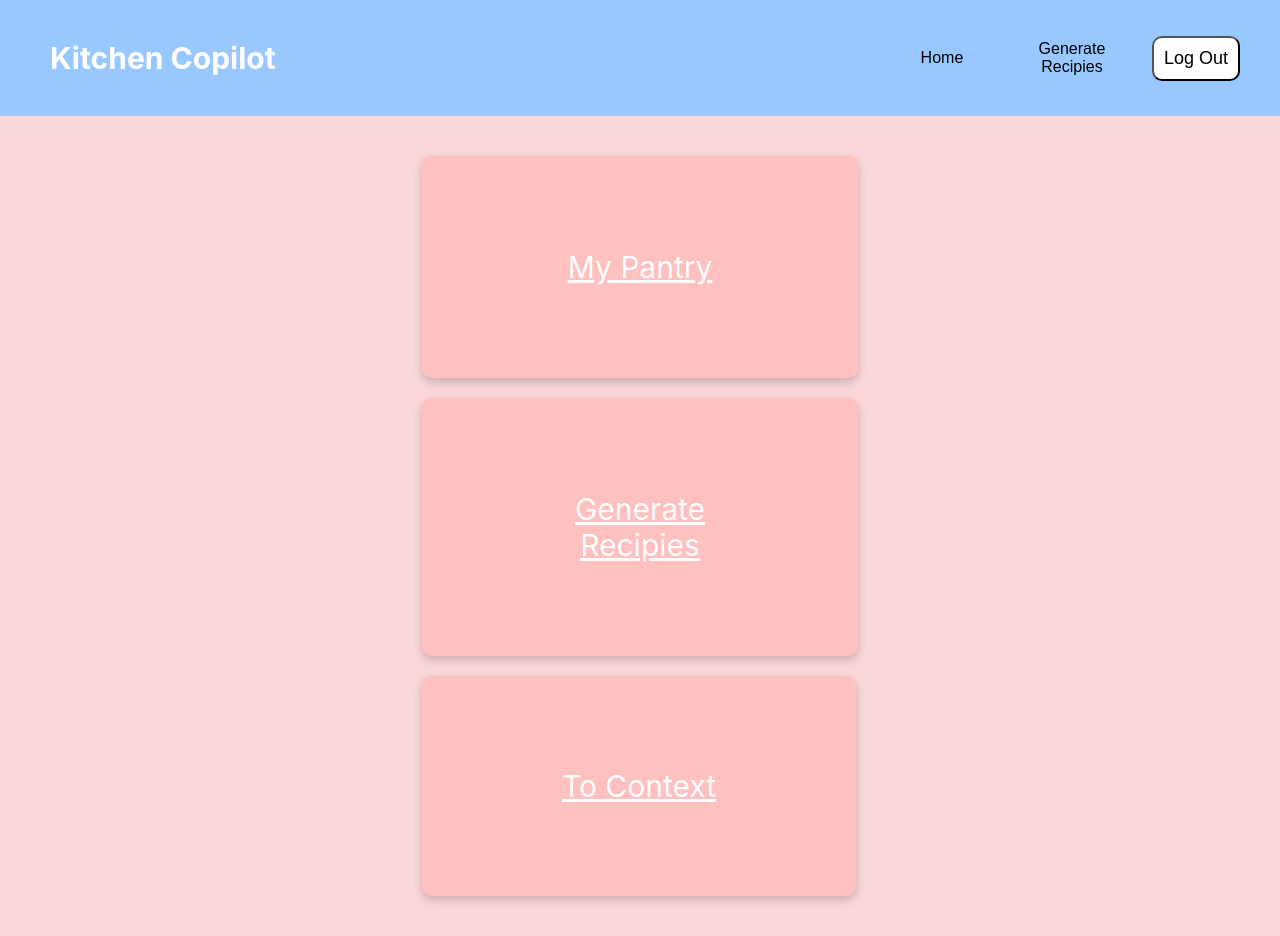
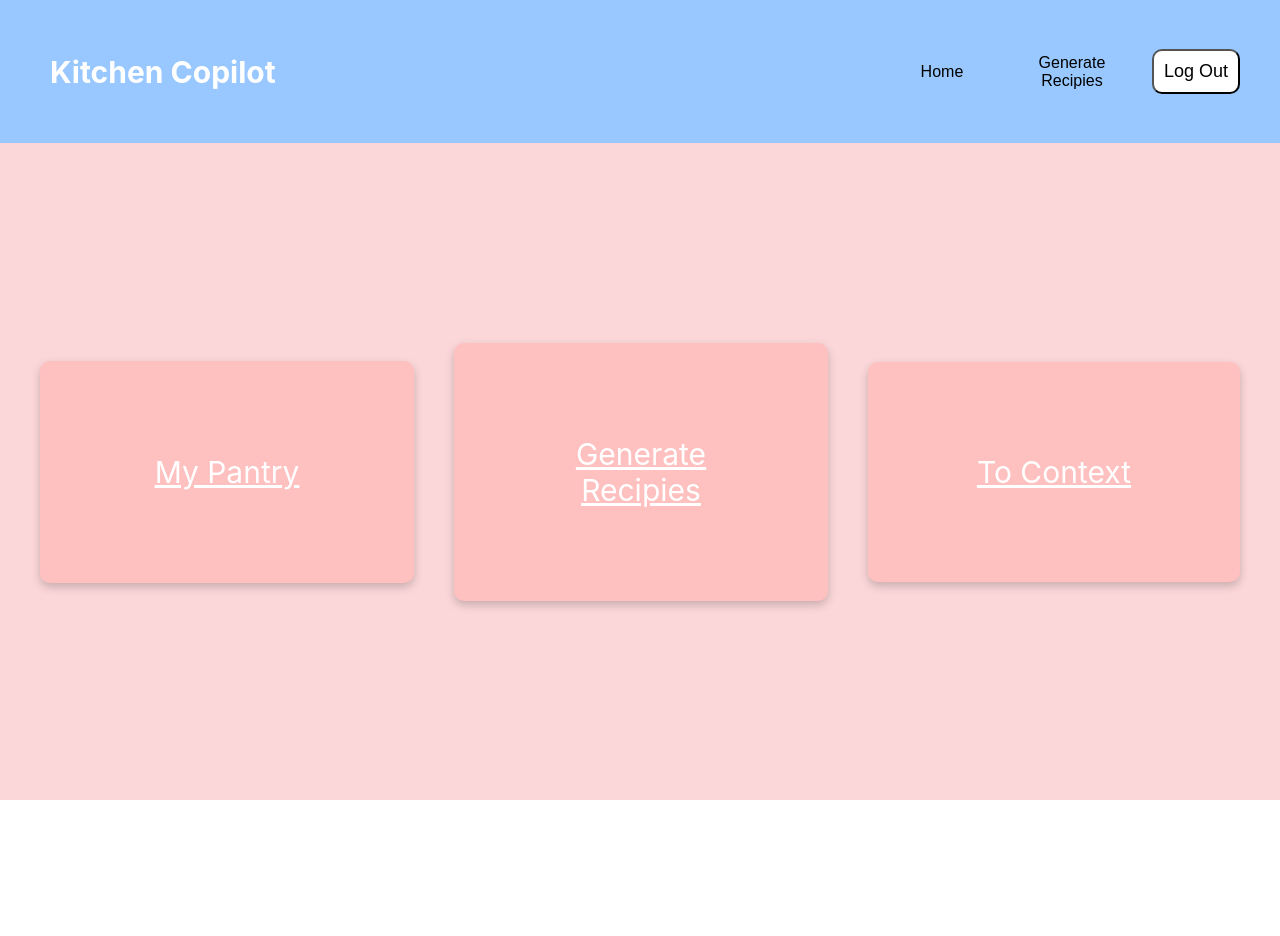
Before and after one commit to waradsanath/hackomania-2025-spiders, a React (Create React App) app in the folder hackomania/: page / in a window 1280 px wide. After the commit the page ends 800 px from the top, so only its background shows below. Built offline with nearby package versions, Linux system fonts and the light colour scheme.

Commit message:
aaaaaasldfj

```diff
--- a/hackomania/src/App.css
+++ b/hackomania/src/App.css
@@ -83,6 +83,7 @@
   align-items: center;
   justify-content: center;
   padding: 20px;
+  flex-direction: row;
 }
 
 .body1 {
--- a/hackomania/src/home.js
+++ b/hackomania/src/home.js
@@ -28,18 +28,18 @@ function HomePage() {
 
 
         <div className="body">
-            <div style={{flexDirection:"row"}}>
-                <div className='box' style={{padding:93,flex:1}}>
+
+                <div className='box' style={{padding:93,flex:1,}}>
                     <Link style={{fontSize: 30, color:"#FFFFFF"}} to="/Ingredients">My Pantry</Link>
                 </div>
+
                 <div className='box' style={{flex:1,padding:93}}>
                     <Link style={{fontSize: 30, color:"#FFFFFF"}} to="/Gemini">Generate Recipies</Link>
                 </div>
+
                 <div className='box' style={{flex:1,padding:92}}>
-
                     <Link style={{fontSize: 30, color:"#FFFFFF"}} to="/Context">To Context</Link>
                 </div>
-            </div>
         </div>
         </div>
     )
```
